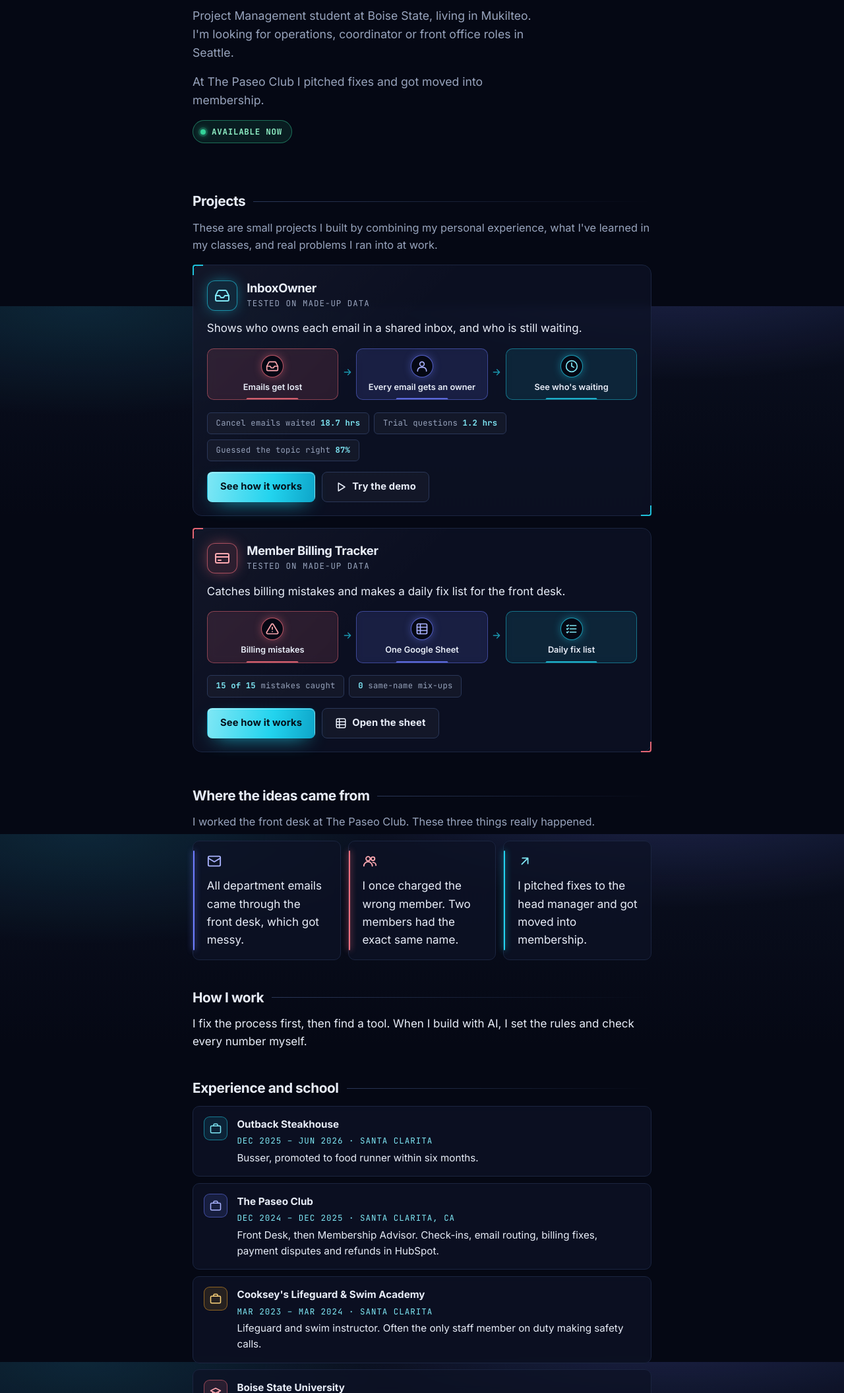
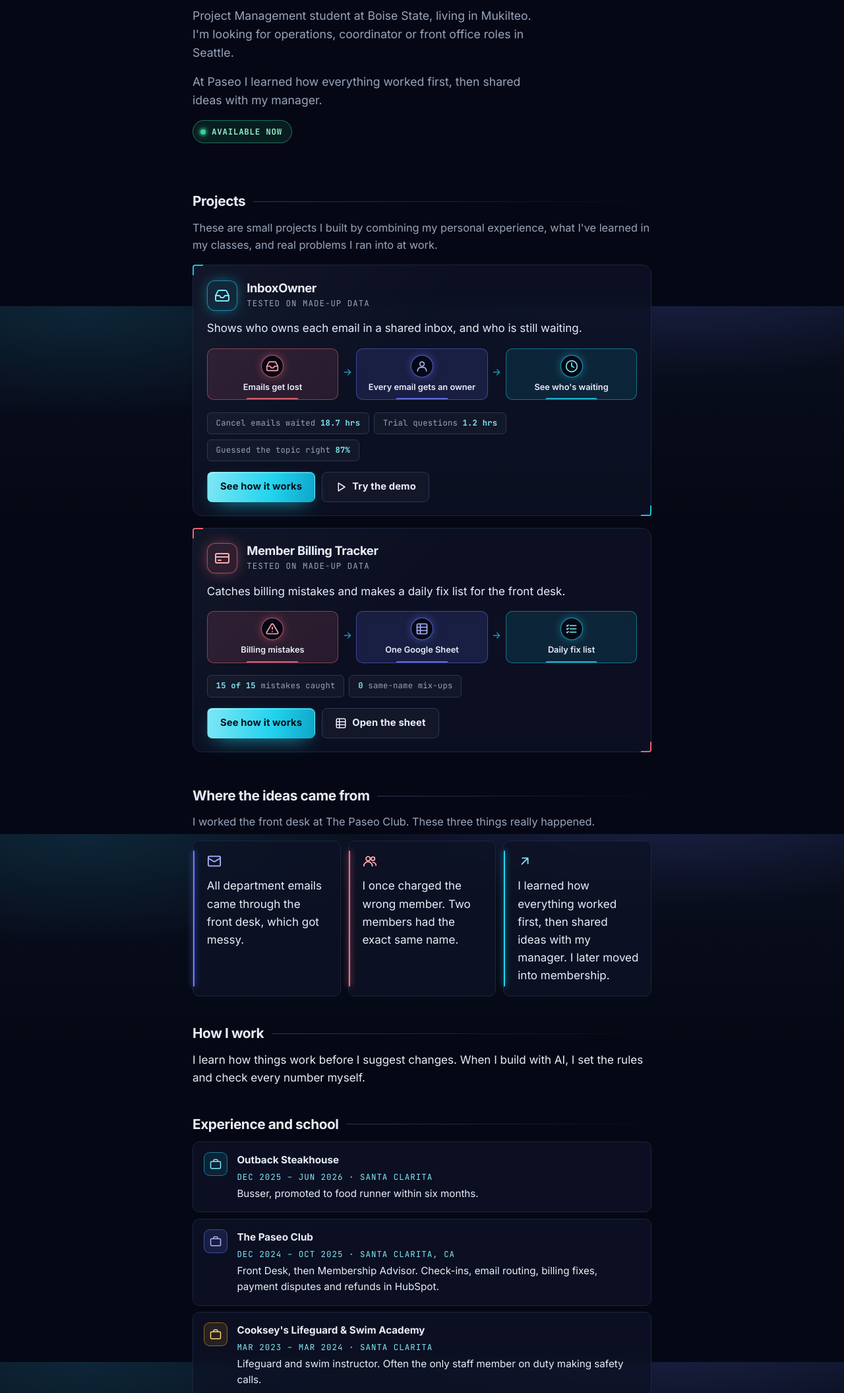
Before and after one commit to Tiioc/portfolio-site, a plain HTML site: page site/index.html in a window 1280 px wide. Shown: the part 336-2447 px from the top of the page at 66% size. Drawn offline with Linux system fonts and the light colour scheme.

Commit message:
Paseo end date Oct 2025; softer 'learn first' wording in hero, Paseo card and How I work
Co-Authored-By: Claude Opus 5.5 <noreply@anthropic.com>
Claude-Session: https://claude.ai/code/session_01NWxKmfUHu5VCSmWUkXNgoK

```diff
--- a/site/index.html
+++ b/site/index.html
@@ -22,7 +22,7 @@
   <p class="hello">Hi, I'm</p>
   <h1>Tyler Bunn</h1>
   <p class="role">Project Management student at Boise State, living in Mukilteo. I'm looking for operations, coordinator or front office roles in Seattle.</p>
-  <p class="role">At The Paseo Club I pitched fixes and got moved into membership.</p>
+  <p class="role">At Paseo I learned how everything worked first, then shared ideas with my manager.</p>
   <p class="status"><span class="live-dot" aria-hidden="true"></span>Available now</p>
 </header>
 
@@ -53,16 +53,16 @@
   <div class="cards3">
     <div class="mini-card violet"><svg class="icon " aria-hidden="true"><use href="#i-mail"/></svg><p>All department emails came through the front desk, which got messy.</p></div>
     <div class="mini-card pink"><svg class="icon " aria-hidden="true"><use href="#i-users"/></svg><p>I once charged the wrong member. Two members had the exact same name.</p></div>
-    <div class="mini-card teal"><svg class="icon " aria-hidden="true"><use href="#i-up"/></svg><p>I pitched fixes to the head manager and got moved into membership.</p></div>
+    <div class="mini-card teal"><svg class="icon " aria-hidden="true"><use href="#i-up"/></svg><p>I learned how everything worked first, then shared ideas with my manager. I later moved into membership.</p></div>
   </div>
 
   <h2 class="sub">How I work</h2>
-  <p>I fix the process first, then find a tool. When I build with AI, I set the rules and check every number myself.</p>
+  <p>I learn how things work before I suggest changes. When I build with AI, I set the rules and check every number myself.</p>
 
   <h2 class="sub">Experience and school</h2>
   <ul class="timeline">
     <li><span class="t-icon teal"><svg class="icon " aria-hidden="true"><use href="#i-briefcase"/></svg></span><div><strong>Outback Steakhouse</strong><span class="when">Dec 2025 – Jun 2026 · Santa Clarita</span><span>Busser, promoted to food runner within six months.</span></div></li>
-    <li><span class="t-icon violet"><svg class="icon " aria-hidden="true"><use href="#i-briefcase"/></svg></span><div><strong>The Paseo Club</strong><span class="when">Dec 2024 – Dec 2025 · Santa Clarita, CA</span><span>Front Desk, then Membership Advisor. Check-ins, email routing, billing fixes, payment disputes and refunds in HubSpot.</span></div></li>
+    <li><span class="t-icon violet"><svg class="icon " aria-hidden="true"><use href="#i-briefcase"/></svg></span><div><strong>The Paseo Club</strong><span class="when">Dec 2024 – Oct 2025 · Santa Clarita, CA</span><span>Front Desk, then Membership Advisor. Check-ins, email routing, billing fixes, payment disputes and refunds in HubSpot.</span></div></li>
     <li><span class="t-icon amber"><svg class="icon " aria-hidden="true"><use href="#i-briefcase"/></svg></span><div><strong>Cooksey's Lifeguard &amp; Swim Academy</strong><span class="when">Mar 2023 – Mar 2024 · Santa Clarita</span><span>Lifeguard and swim instructor. Often the only staff member on duty making safety calls.</span></div></li>
     <li><span class="t-icon pink"><svg class="icon " aria-hidden="true"><use href="#i-school"/></svg></span><div><strong>Boise State University</strong><span class="when">Expected Spring 2028</span><span>B.S. in Project Management.</span></div></li>
   </ul>
```
Also changed, not shown: 1 other file.
